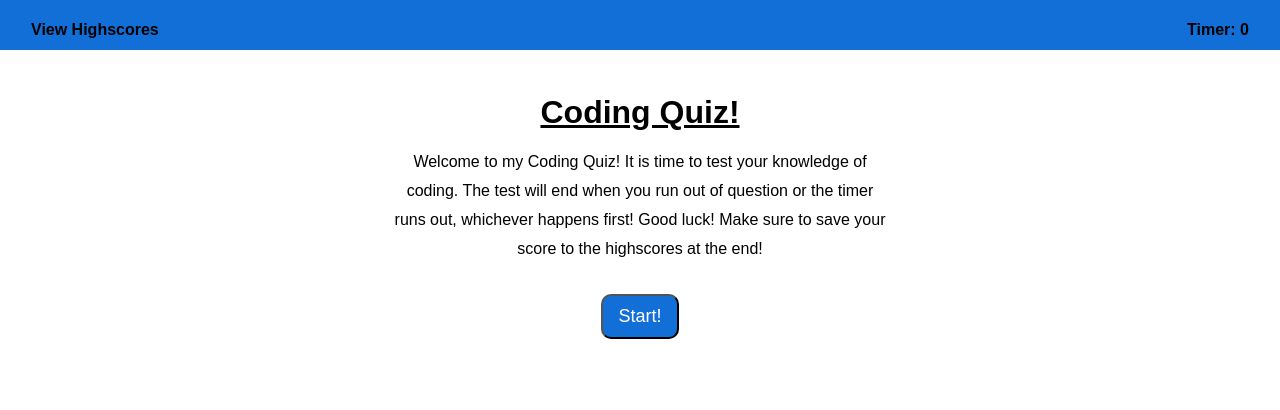
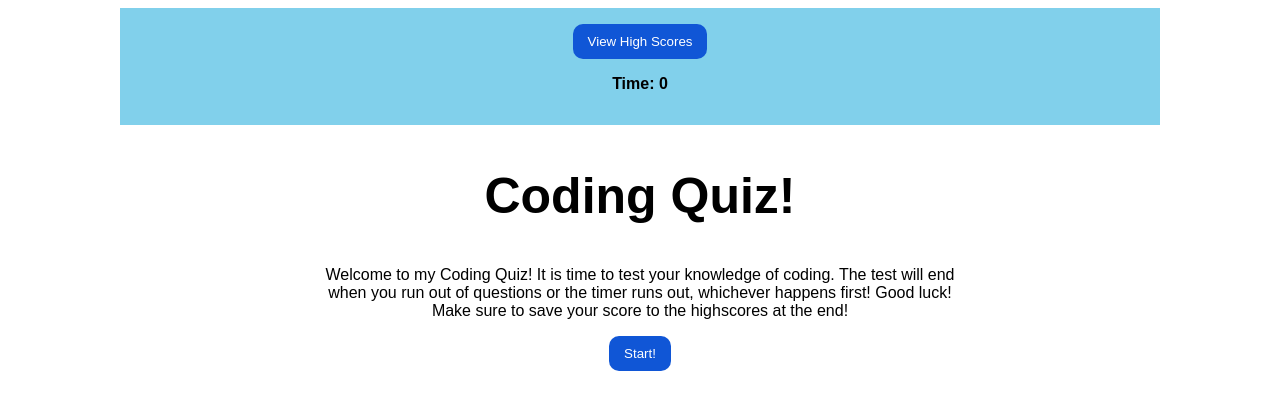
Before and after one commit to hadleyc15/coding-quiz, a plain HTML site: page index.html in a window 1280 px wide. Drawn offline with Linux system fonts and the light colour scheme.

Commit message:
complete overhaul of html and css. wasnt happy with the old one

```diff
--- a/assets/css/style.css
+++ b/assets/css/style.css
@@ -1,46 +1,123 @@
-body {
-    margin: 0 auto;
-    font-family: Arial, Helvetica, sans-serif
+:root {
+    --primary-color: rgb(16, 86, 214);
+    --secondary-color: rgb(172, 11, 11);
 }
 
-nav {
-    background-color: rgb(19, 111, 216);
-    height: 50px;
-
+html,body{
+    font-family: 'Arial';
+    height:100%;
 }
 
-nav a {
-    float: left;
-    font-size: 16px;
-    font-weight: bold;
-    color: black;
-    text-decoration: none;
-    padding: 16px;
-    border-radius: 15px 15px 0 0;
-    margin: 5px 15px 0px 15px;
+#highScores div div{
+    padding: 5px;
+    font-weight:600;
 }
 
-nav #timerNav {
-    float: right;
+#highScores button{
+    margin:5px 0;
 }
 
-.container {
-    width: 500px;
-    margin: 0 auto;
-    margin-top: 3rem;
-    text-align: center;
-    line-height: 1.8rem;
+#quizBody{
+    display: flex;
+    flex-direction: column;
 }
 
-.container h1 {
-    text-decoration: underline;
+section{
+    max-width: 50%;
+    margin: auto;
 }
-/* styling for the main button */
-.button {
-    font-size: 18px;
-    margin-top: 15px;
+
+#info{
+    max-width:980px;
+    margin: 0 auto;
+    color: white;
+    display:flex;
+    align-items: center;
+    justify-content: space-between;
+    flex-direction: column;
+    padding: 16px 30px;
+    background-color:rgb(129, 208, 235);
+}
+
+#scores{
+    left:40px;
+    background-color: var(--primary-color);
+    color: white;
+}
+
+#timer{
+    right:40px;
+    color: black;
+    font-weight: bold;
+}
+
+#intro{
+    text-align:center;
+}
+
+h1 {
+    font-size: 50px;
+}
+
+button{
+    background-color: var(--primary-color);
+    color:white;
+    border: none;
     padding: 10px 15px;
-    background-color: rgb(19, 111, 216);
-    color: white;
     border-radius: 10px;
+    cursor:pointer;
 }
+
+button:hover{
+    background-color: var(--secondary-color);
+}
+
+#quizHolder #title{
+    font-size: 40px;
+}
+
+#quizHolder button{
+    background-color: var(--primary-color);
+    border-radius:10px;
+    color:white;
+    margin: 3px;
+    padding: 10px 15px;
+    cursor:pointer;
+    display: block;
+    width: 100%;
+    text-align: left;
+}
+
+#quizHolder button:hover{
+    background-color: var(--secondary-color);
+}
+
+#scoreAlert, #errorAlert{
+    border-top: 1px solid black;
+    color: green;
+    font-size: 1.3em;
+    font-style: italic;
+    font-weight:700;
+    margin: 10px auto;
+}
+
+#scoreAlert p, #errorIndicator p{
+    margin:0;
+    margin-top:10px;
+}
+
+#records input, #records button{
+    margin-top:5px;
+}
+
+.hide{
+    display:none;
+}
+
+.invisible{
+    visibility:hidden;
+}
+
+.disable{
+  pointer-events:none;
+}
--- a/index.html
+++ b/index.html
@@ -1,28 +1,67 @@
 <!DOCTYPE html>
-<html lang="en-us">
+<html lang="en">
 
 <head>
-    <title>Coding Quiz!</title>
+    <meta charset="UTF-8" />
+    <meta name="viewport" content="width=device-width, initial-scale=1.0" />
+    <meta http-equiv="X-UA-Compatible" content="ie=edge" />
+    <title>Coding Quiz</title>
     <!-- Link to CSS file -->
-    <link rel="stylesheet" href="./assets/css/style.css">
-    <meta name="viewport" content="width=device-width, initial-scale=1">
+    <link rel="stylesheet" href="./assets/css/style.css" />
 </head>
 
 <body>
-    <nav>
-        <a id="highScoresNav">View Highscores</a>
-        <a id="timerNav">Timer: 0</a>
-    </nav>
-    <div class="container">
-        <h1 id="homeTitle">Coding Quiz!</h1>
-        <p id="homeText">
-            Welcome to my Coding Quiz! It is time to test your knowledge of coding. The test will end when you run out of question or the timer runs out, whichever happens first!
+    <!-- Highscores button and timer -->
+    <div id="controls">
+        <div id="info">
+          <button id="scores" href="">View High Scores</button>
+          <div id="timer"><p>Time: <span id="time">0</span></p></div>
+        </div>
+    </div>
+    <!-- Main body content -->
+    <div id="quizBody">
+        <section id="intro">
+          <h1>Coding Quiz!</h1>
+          <p>Welcome to my Coding Quiz! It is time to test your knowledge of coding. The test will end when you run out
+            of questions or the timer runs out, whichever happens first!
             Good luck! Make sure to save your score to the highscores at the end!
         </p>
-        <button class="button" id="start">Start!</button>
+          <button>Start!</button>
+
+        </section>
+      <!-- Four quiz buttons -->
+        <section id="quizHolder" class="hide">
+          <p id="title"></p>
+            <button></button>
+            <button></button>
+            <button></button>
+            <button></button>
+          <div id="scoreAlert" class="invisible">
+            <p>&nbsp;</p>
+          </div>
+        </section>
+        <!-- Shown at end of quiz -->
+        <section id="finish" class="hide">
+          <h2>Quiz Complete!</h2>
+          <p>Your final score is&nbsp;<span id="score"></span></p>
+          <div id="records">
+            <p> Please enter your initials: </p><input id="initials" type="text"> <button>Submit</button>
+          </div>
+          <div id="errorAlert" class="invisible">
+            <p>&nbsp;</p>
+          </div>
+        </section>
+      <!-- Highscores page revealed after clicking high scores button -->
+        <section id="highScores" class="hide">
+          <h1>High Scores</h1>
+          <div>
+
+          </div>
+          <button id="reset">Go Back</button> <button id="clearScores">Clear High Scores</button>
+        </section>
     </div>
+    <!-- Link to Javascript file -->
+    <script src="./assets/js/script.js"></script>
 </body>
-<!-- Link to Javascript file -->
-<script src="./assets/js/script.js"></script>
 
 </html>
```
